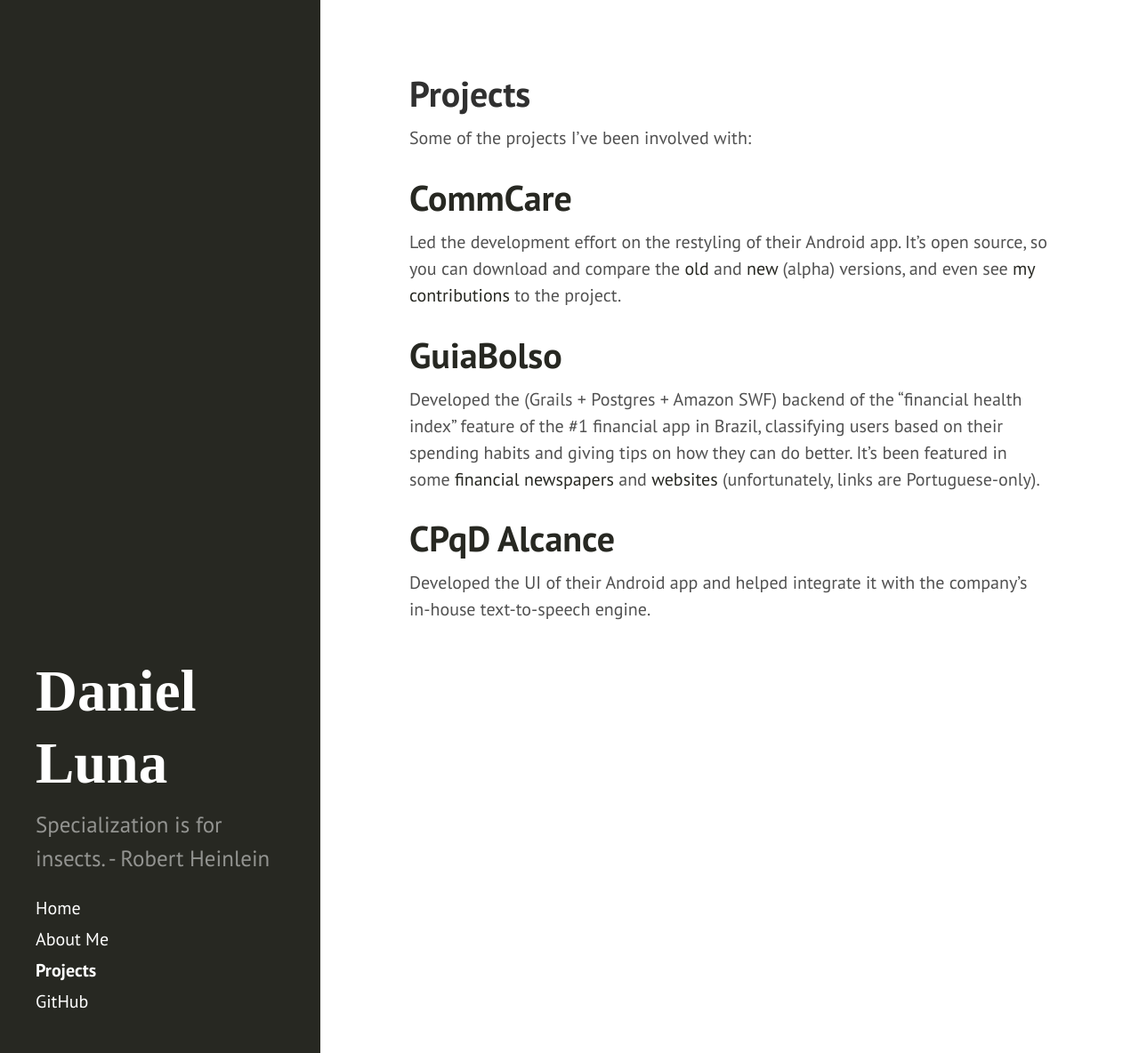
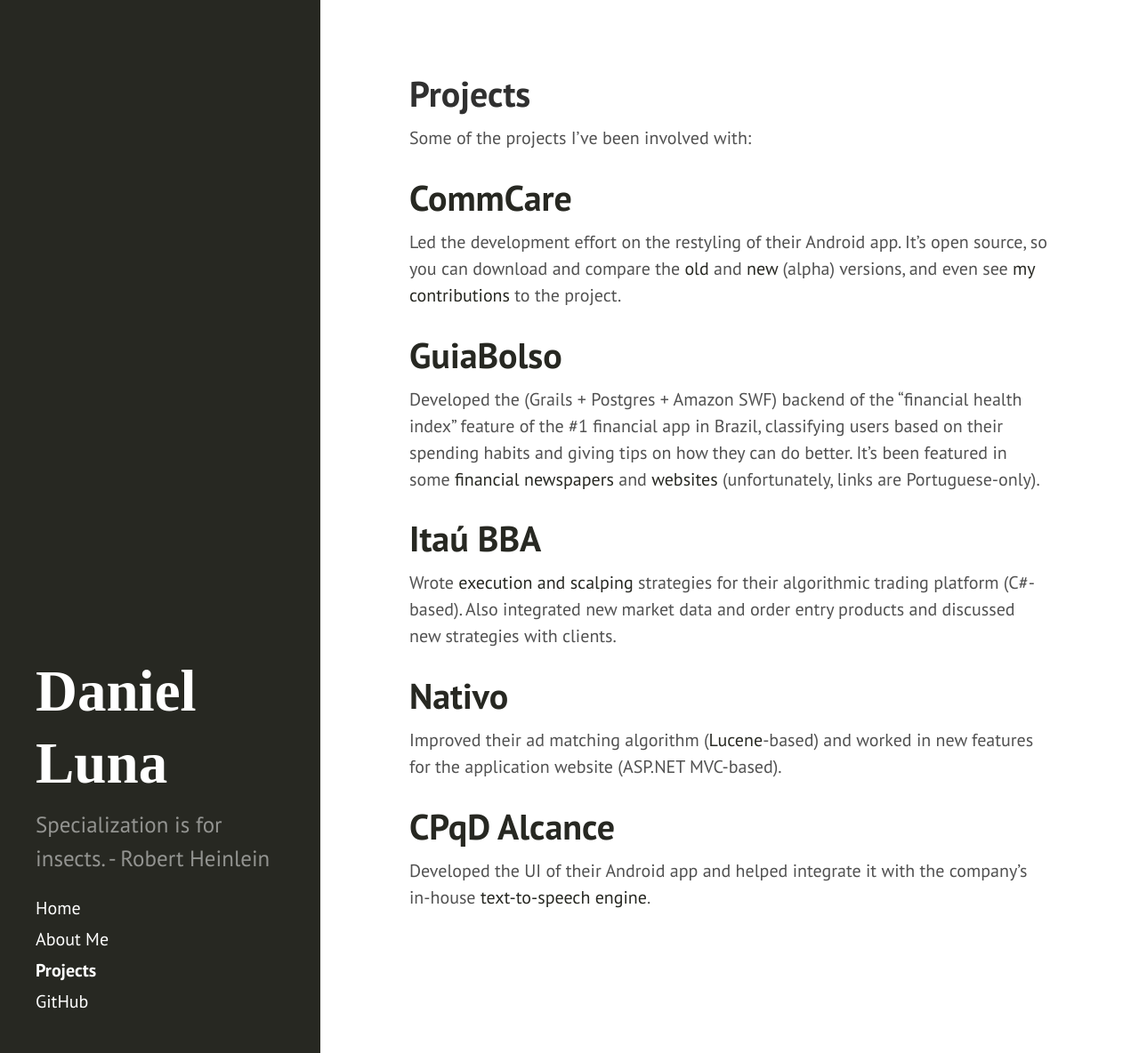
Before and after one commit to dcluna/dcluna.github.io, a Jekyll site: the page built from projects.md, in a window 1280 px wide and 1184 px high. Shown: the whole window at 89% size. Built offline with Jekyll 4.4.1, drawn with Linux system fonts in a browser that asks for light colours; Markdown is read by kramdown in place of the engine named in the settings.

Commit message:
Updating projects page

```diff
--- a/projects.md
+++ b/projects.md
@@ -13,6 +13,14 @@
 
 Developed the (Grails + Postgres + Amazon SWF) backend of the "financial health index" feature of the #1 financial app in Brazil, classifying users based on their spending habits and giving tips on how they can do better. It's been featured in some [financial newspapers](http://economia.estadao.com.br/noticias/suas-contas,brasileiro-se-endivida--investe-menos-e-financas-se-deterioram-no-semestre,1740983) and [websites](http://www.arenadopavini.com.br/artigos/educacao-financeira/saude-financeira-brasileiro-piora-9-1o-semestre) (unfortunately, links are Portuguese-only).
 
+# [Itaú BBA](https://www.itau.com.br/itaubba-en)  #
+
+Wrote [execution and scalping](http://www.quora.com/How-do-trading-algorithms-work) strategies for their algorithmic trading platform (C#-based). Also integrated new market data and order entry products and discussed new strategies with clients.
+
+# [Nativo](http://www.nativo.net/) #
+
+Improved their ad matching algorithm ([Lucene](https://lucene.apache.org/core/)-based) and worked in new features for the application website (ASP.NET MVC-based).
+
 # [CPqD Alcance](https://play.google.com/store/apps/details?id=br.com.cpqd.alcance&hl=en) #
 
-Developed the UI of their Android app and helped integrate it with the company's in-house text-to-speech engine.
+Developed the UI of their Android app and helped integrate it with the company's in-house [text-to-speech engine](https://www.cpqd.com.br/textofala/telefonia/index.htm).
```
